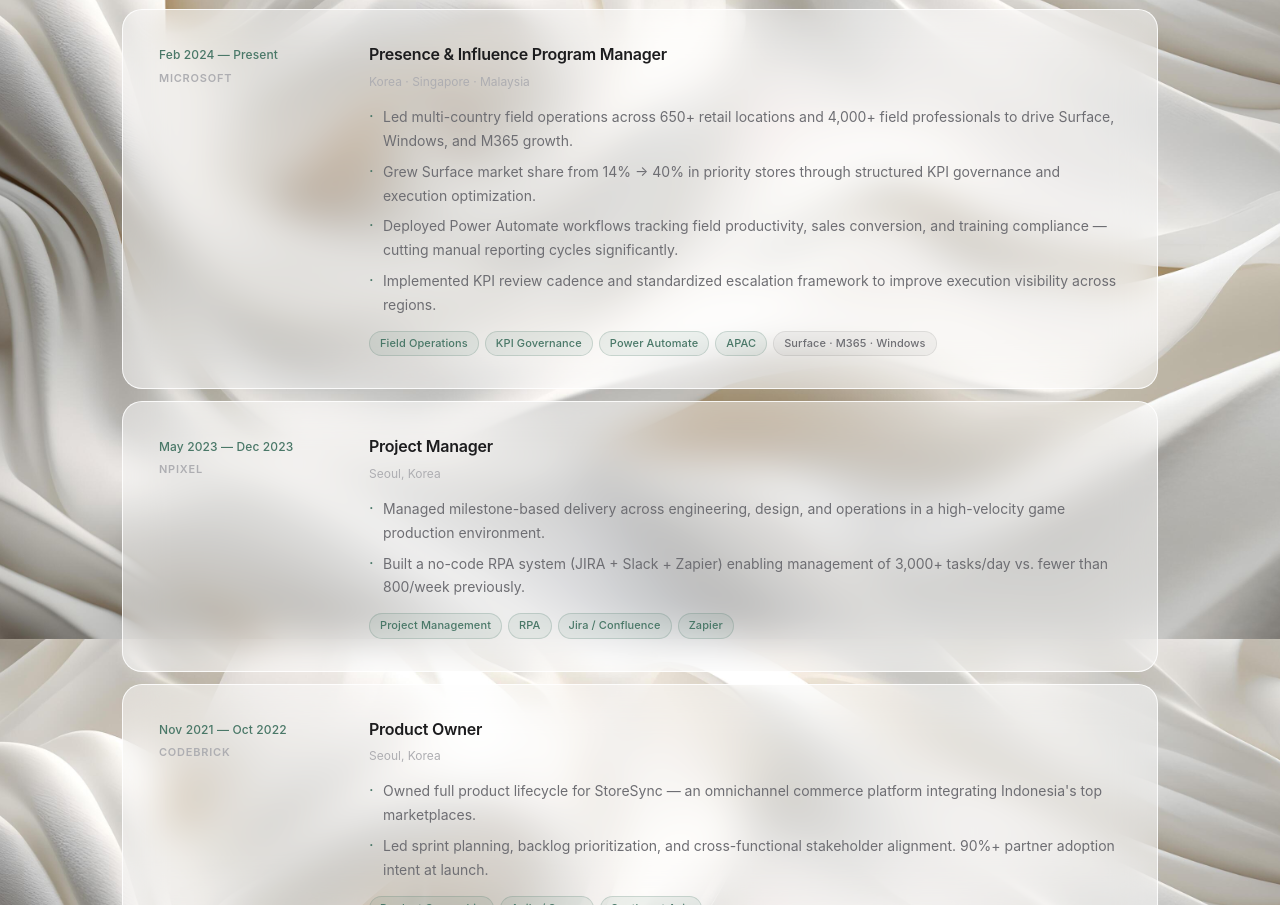
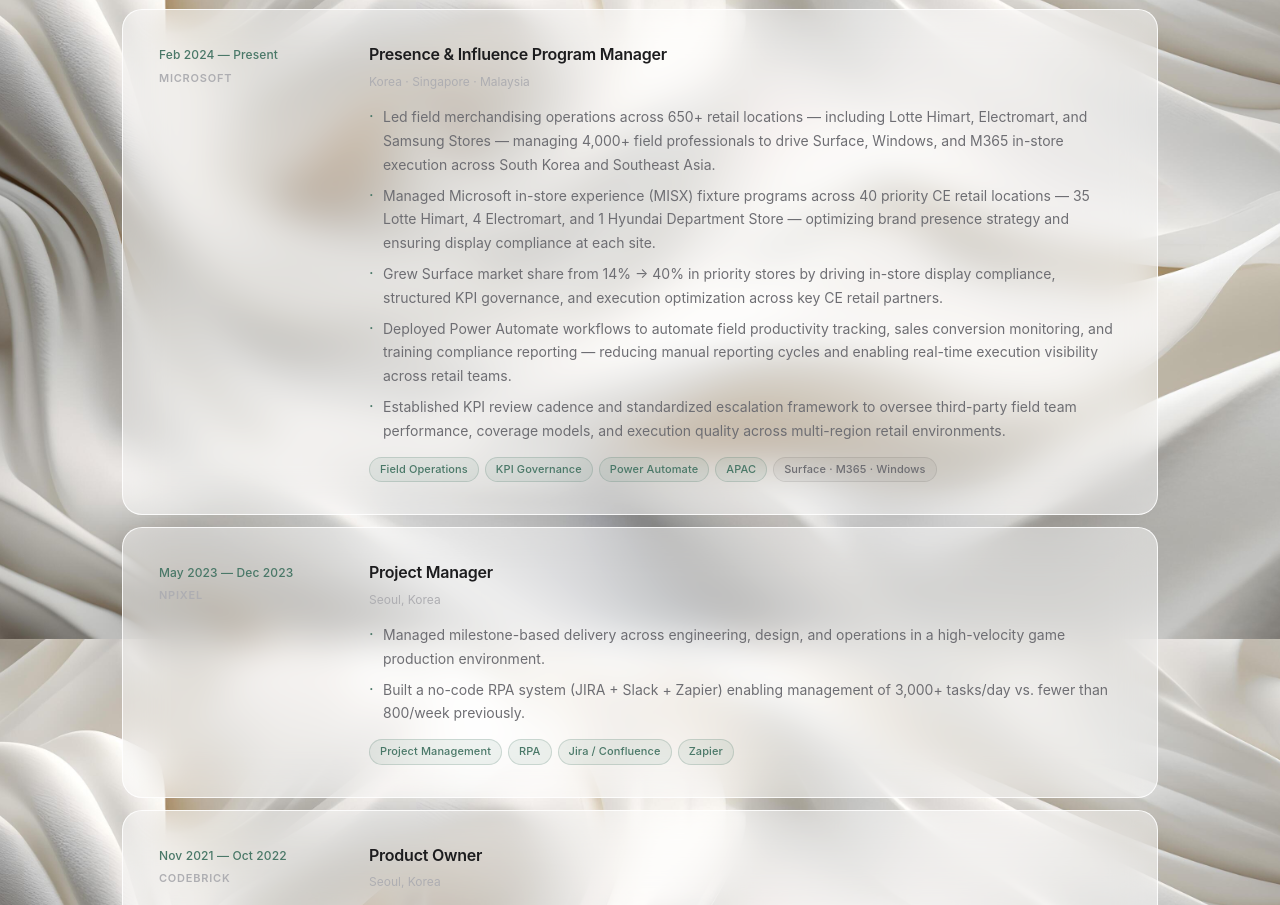
Before and after one commit to jungsujin94/portfolio, a plain HTML site: page index.html in a window 1280 px wide. Shown: the part 961-1866 px from the top of the page. Drawn offline with Linux system fonts and the light colour scheme.

Commit message:
Update index.html

```diff
--- a/index.html
+++ b/index.html
@@ -499,10 +499,11 @@
           <div class="exp-role">Presence &amp; Influence Program Manager</div>
           <div class="exp-loc">Korea · Singapore · Malaysia</div>
           <ul class="exp-bullets">
-            <li>Led multi-country field operations across 650+ retail locations and 4,000+ field professionals to drive Surface, Windows, and M365 growth.</li>
-            <li>Grew Surface market share from 14% → 40% in priority stores through structured KPI governance and execution optimization.</li>
-            <li>Deployed Power Automate workflows tracking field productivity, sales conversion, and training compliance — cutting manual reporting cycles significantly.</li>
-            <li>Implemented KPI review cadence and standardized escalation framework to improve execution visibility across regions.</li>
+            <li>Led field merchandising operations across 650+ retail locations — including Lotte Himart, Electromart, and Samsung Stores — managing 4,000+ field professionals to drive Surface, Windows, and M365 in-store execution across South Korea and Southeast Asia.</li>
+            <li>Managed Microsoft in-store experience (MISX) fixture programs across 40 priority CE retail locations — 35 Lotte Himart, 4 Electromart, and 1 Hyundai Department Store — optimizing brand presence strategy and ensuring display compliance at each site.</li>
+            <li>Grew Surface market share from 14% → 40% in priority stores by driving in-store display compliance, structured KPI governance, and execution optimization across key CE retail partners.</li>
+            <li>Deployed Power Automate workflows to automate field productivity tracking, sales conversion monitoring, and training compliance reporting — reducing manual reporting cycles and enabling real-time execution visibility across retail teams.</li>
+            <li>Established KPI review cadence and standardized escalation framework to oversee third-party field team performance, coverage models, and execution quality across multi-region retail environments.</li>
           </ul>
           <div class="tag-row">
             <span class="tag">Field Operations</span>
```
